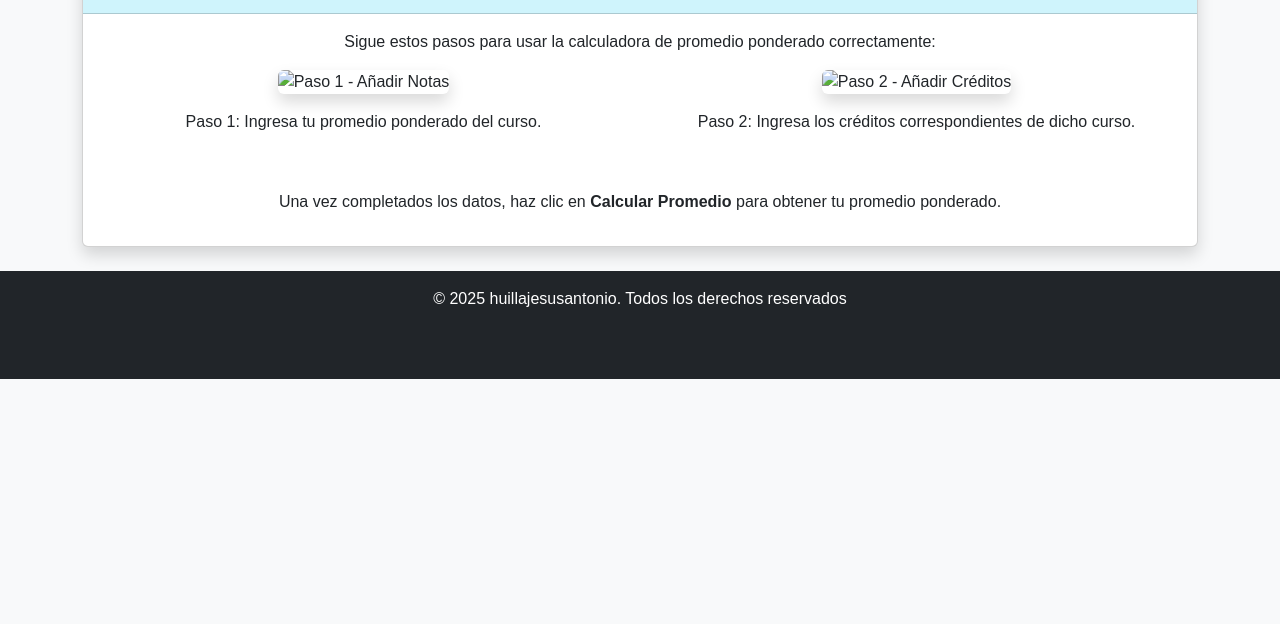
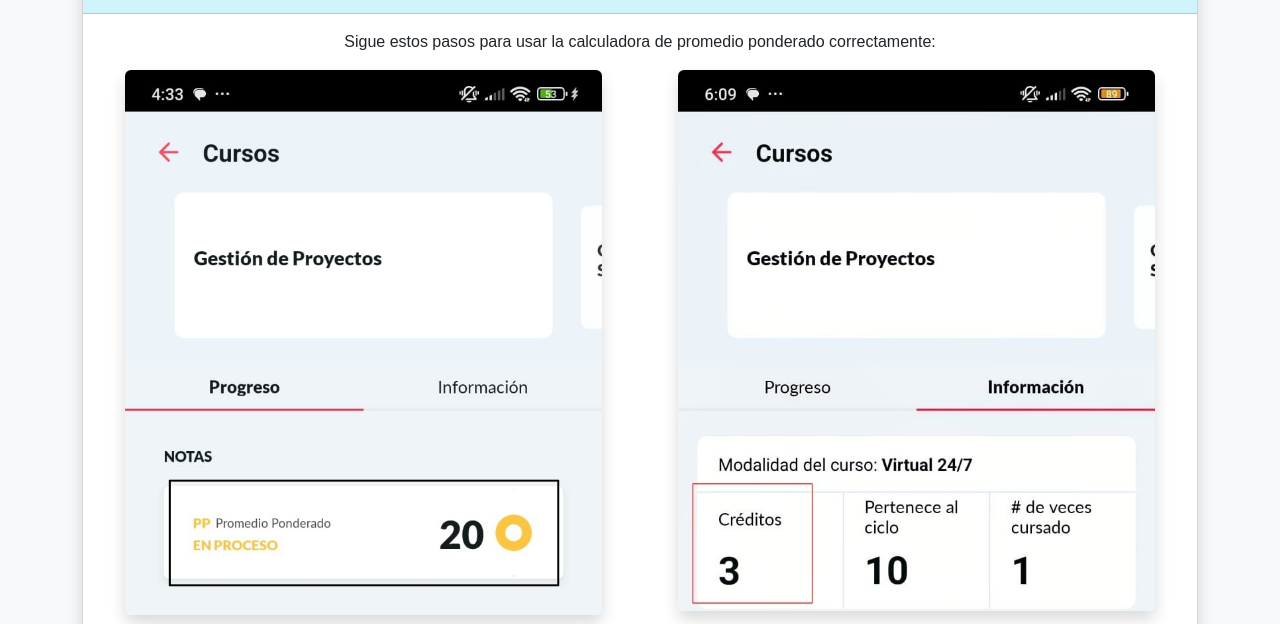
Before and after one commit to Pompinchuz/Calculadora-promedio-ponderado, a plain HTML site: page vistas/Instrucciones.html in a window 1280 px wide. Shown: the part 154-778 px from the top of the page. Drawn offline with nearby package versions, Linux system fonts and the light colour scheme.

Commit message:
correccion en las rutas de las imagenes

```diff
--- a/vistas/Instrucciones.html
+++ b/vistas/Instrucciones.html
@@ -46,11 +46,11 @@
 
         <div class="row">
             <div class="col-md-6 d-flex flex-column align-items-center mb-4">
-              <img src="/Visual/asset/imgs/PP_example.JPG" alt="Paso 1 - Añadir Notas" class="img-fluid rounded shadow mb-2" style="max-width: 90%;">
+              <img src="../asset/imgs/PP_example.JPG" alt="Paso 1 - Añadir Notas" class="img-fluid rounded shadow mb-2" style="max-width: 90%;">
               <p class="mt-2 text-center">Paso 1: Ingresa tu promedio ponderado del curso.</p>
             </div>
             <div class="col-md-6 d-flex flex-column align-items-center mb-4">
-              <img src="/Visual/asset/imgs/crts_examplesx.JPG" alt="Paso 2 - Añadir Créditos" class="img-fluid rounded shadow mb-2" style="max-width: 90%;">
+              <img src="../asset/imgs/crts_examplesx.JPG" alt="Paso 2 - Añadir Créditos" class="img-fluid rounded shadow mb-2" style="max-width: 90%;">
               <p class="mt-2 text-center">Paso 2: Ingresa los créditos correspondientes de dicho curso.</p>
             </div>
           </div>
```
